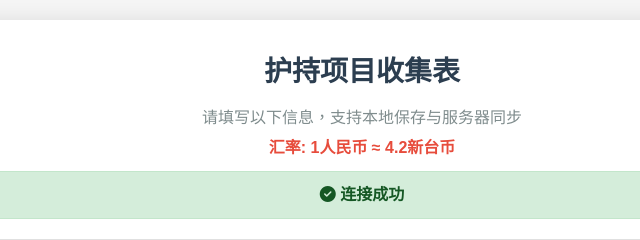
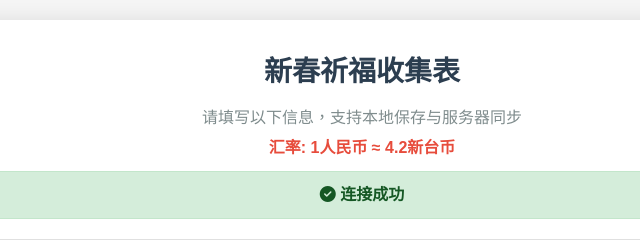
Before and after one commit to qunwang02/xinchun-vercel, a website: page public/index.html in a window 1280 px wide. Shown: the top 240 px of the page, 278-918 px from the left. Drawn offline with Linux system fonts and the light colour scheme.

Commit message:
Update index.html

```diff
--- a/public/index.html
+++ b/public/index.html
@@ -445,7 +445,7 @@
 <body>
     <div class="container">
         <header>
-            <h1>护持项目收集表</h1>
+            <h1>新春祈福收集表</h1>
             <p class="subtitle">请填写以下信息，支持本地保存与服务器同步</p>
             <p class="exchange-rate">汇率: 1人民币 ≈ 4.2新台币</p>
             <div id="serverStatus" class="server-status status-disconnected">
```
